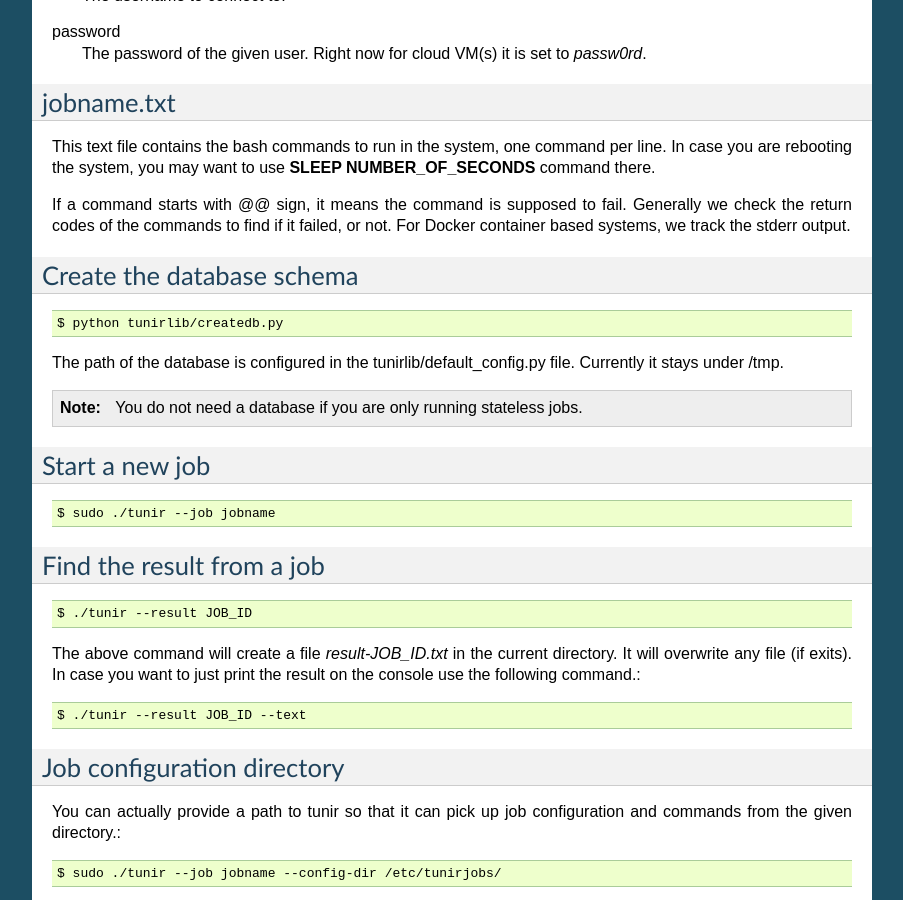
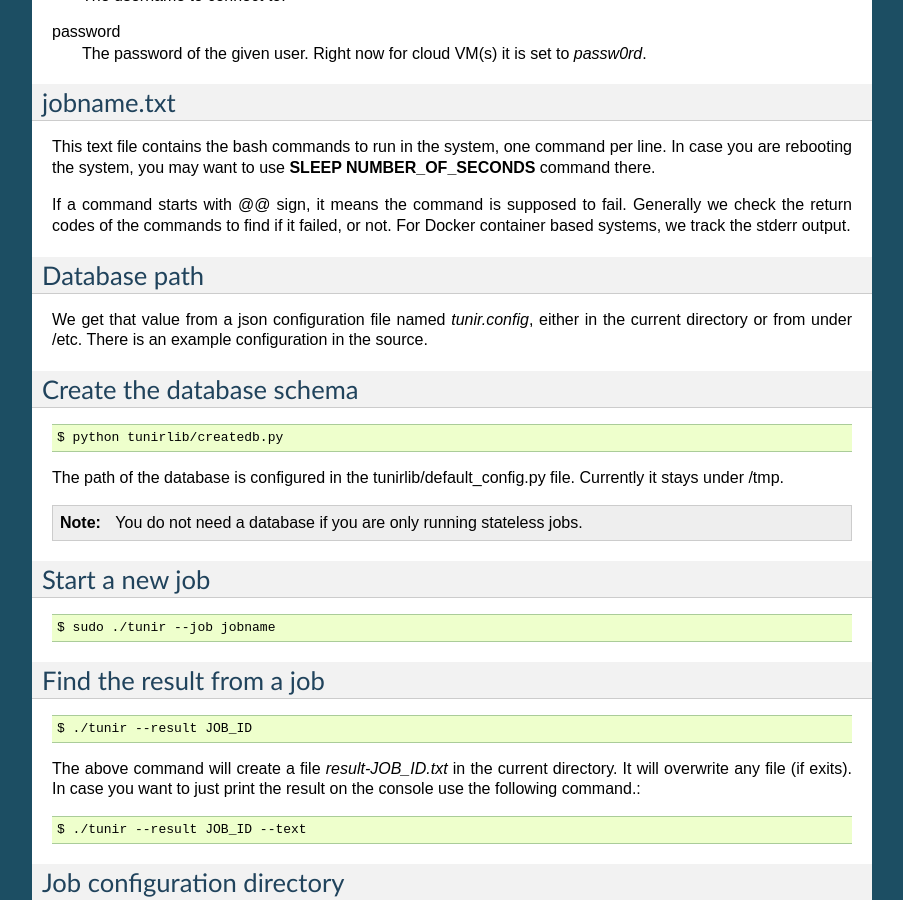
Before and after one commit to kushaldas/tunir, a Sphinx documentation site: the page built from docs/usage.rst, in a window 1280 px wide and 900 px high, scrolled down 1124 px. Shown: the whole window, without its empty margins (198-1101 px from the left). Built offline with Sphinx 7.4.7, drawn with Linux system fonts in a browser that asks for light colours.

Commit message:
Updates database path in usage doc.

```diff
--- a/docs/usage.rst
+++ b/docs/usage.rst
@@ -71,6 +71,11 @@ rebooting the system, you may want to use **SLEEP NUMBER_OF_SECONDS** command th
 If a command starts with @@ sign, it means the command is supposed to fail. Generally we check the return codes
 of the commands to find if it failed, or not. For Docker container based systems, we track the stderr output.
 
+Database path
+-------------
+
+We get that value from a json configuration file named *tunir.config*, either in the current directory or
+from under /etc. There is an example configuration in the source.
 
 Create the database schema
 ---------------------------
```
